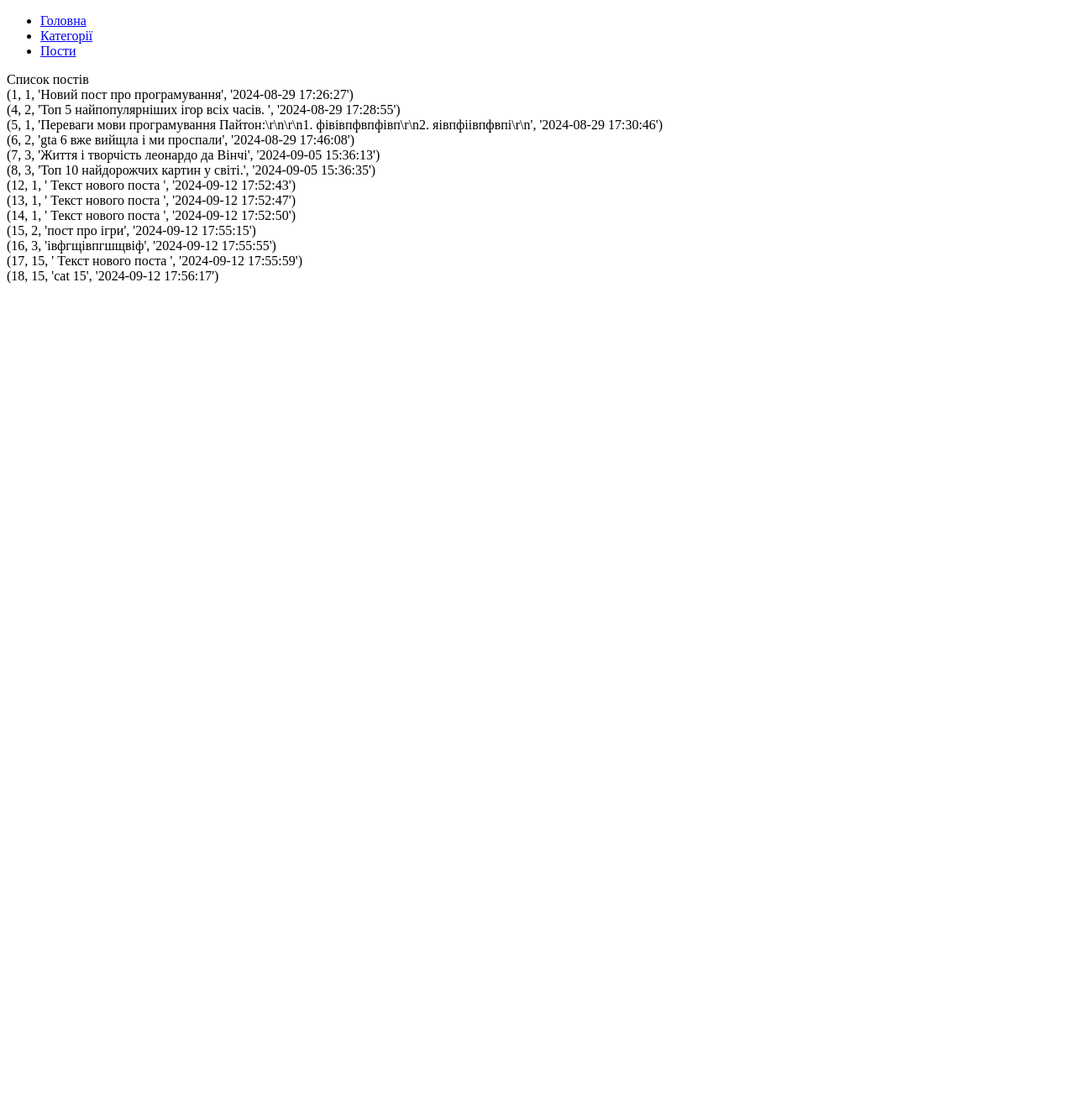
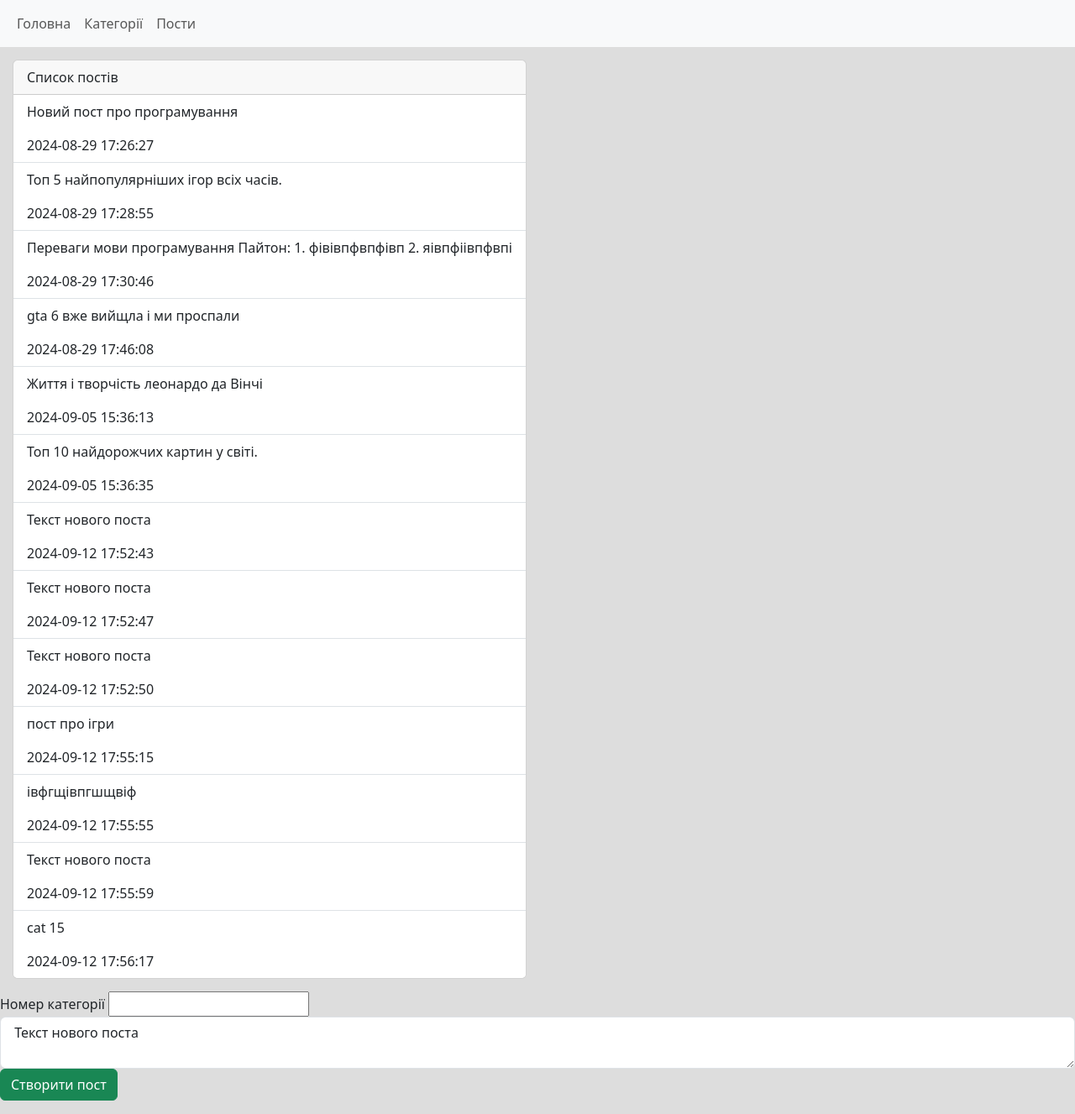
Before and after one commit to M-Pidlisnyi/blog_ct1930, a Flask app: page /posts in a window 1280 px wide. Shown: the whole page at 84% size. Before the commit the page ends 338 px from the top, so only its background shows below. Run offline with Flask 3, Linux system fonts and the light colour scheme; data comes from the database, SQL or seed files in the repository; both versions use the stored data as it was after the commit.

Commit message:
add bootstrap and adding posts

```diff
--- a/db.py
+++ b/db.py
@@ -35,3 +35,11 @@
     res = cursor.fetchall()
     close()
     return res
+
+
+def addPost(category_id, text):
+    open()
+    cursor.execute("INSERT INTO post (category_id, text) VALUES (?,?);",
+                   [category_id, text])
+    conn.commit()
+    close()
--- a/main.py
+++ b/main.py
@@ -1,4 +1,4 @@
-from flask import Flask, render_template
+from flask import Flask, redirect, render_template, request
 import db
 
 app = Flask(__name__)
@@ -12,13 +12,32 @@
     return render_template("category_list.html",
                            category_list=db.getCategories())
 
-@app.route("/posts")
+@app.route("/posts", methods=["GET","POST"])
 def post_list():
+    if request.method == "POST":
+        category_id = request.form.get("category_id")
+        text = request.form.get("text")
+
+        #validate category_id
+        db.addPost(category_id, text)
+
+        return redirect(f"/posts")
+
     return render_template("post_list.html",
                            post_list=db.getPosts())
 
-@app.route("/categories/<id>")
+@app.route("/categories/<id>", methods=["GET","POST"])
 def posts_by_category(id):
+
+    if request.method == "POST":
+        category_id = request.form.get("category_id")
+        text = request.form.get("text")
+
+        #validate category_id
+        db.addPost(category_id, text)
+
+        return redirect(f"/categories/{id}")
+
     return render_template("post_list.html",
                            post_list=db.getPostsByCategory(id))
 
--- /dev/null
+++ b/static/style.css
@@ -0,0 +1,15 @@
+body{
+    background: #ddd;
+}
+
+.list-group-item a{
+    text-decoration: none;
+    color: #333;
+}
+
+.card-list{
+    width: fit-content;
+    /* margin:auto;
+    margin-top: 20px; */
+    margin: 15px;
+}
--- a/templates/base.html
+++ b/templates/base.html
@@ -3,6 +3,8 @@
 <head>
     <meta charset="UTF-8">
     <meta name="viewport" content="width=device-width, initial-scale=1.0">
+    <link href="https://cdn.jsdelivr.net/npm/bootstrap@5.3.3/dist/css/bootstrap.min.css" rel="stylesheet" integrity="sha384-QWTKZyjpPEjISv5WaRU9OFeRpok6YctnYmDr5pNlyT2bRjXh0JMhjY6hW+ALEwIH" crossorigin="anonymous">
+    <link rel="stylesheet" href="{{ url_for('static', filename='style.css')  }}">
     <title>Мій блог</title>
 </head>
 <body>
@@ -13,5 +15,6 @@
         Головна сторінка
     {% endblock %}
 
+    <script src="https://cdn.jsdelivr.net/npm/bootstrap@5.3.3/dist/js/bootstrap.bundle.min.js" integrity="sha384-YvpcrYf0tY3lHB60NNkmXc5s9fDVZLESaAA55NDzOxhy9GkcIdslK1eN7N6jIeHz" crossorigin="anonymous"></script>
 </body>
 </html>
--- a/templates/menu.html
+++ b/templates/menu.html
@@ -1,19 +1,21 @@
-<nav>
-    <ul>
-        <li>
-            <a href="/">
+<nav  class="navbar navbar-expand-lg bg-body-tertiary"  >
+    <div class="container-fluid">
+        <ul class="navbar-nav me-auto mb-2 mb-lg-0">
+            <li class="nav-item">
+                <a href="/" class="nav-link">
                     Головна
                 </a>
             </li>
-        <li>
-            <a href="/categories">
+            <li class="nav-item">
+                <a href="/categories"  class="nav-link">
                     Категорії
                 </a>
             </li>
-        <li>
-            <a href="/posts">
+            <li class="nav-item">
+                <a href="/posts"  class="nav-link">
                     Пости
                 </a>
             </li>
         </ul>
+    </div>
 </nav>
--- a/templates/post_list.html
+++ b/templates/post_list.html
@@ -1,10 +1,29 @@
 {% extends 'base.html' %}
 
 {% block content %}
-    Список постів
-    {% for p in post_list %}
-        <div>
-            {{p}}
-        </div>
-    {% endfor %}
+<div class="card card-list">
+    <div class="card-header">
+        Список постів
+    </div>
+    <ul class="list-group list-group-flush">
+        {% for p in post_list %}
+            <li class="list-group-item">
+                <p>
+                    {{p[2]}}
+                </p>
+                <span>{{p[-1]}}</span>
+            </li>
+        {% endfor %}
+    </ul>
+</div>
+
+<div class="mb-3">
+    <form method="post">
+        <label >Номер категорії</label>
+        <input type="number" name="category_id">
+        <textarea class="form-control" name="text"> Текст нового поста </textarea>
+        <input type="submit" value="Створити пост" class="btn btn-success">
+    </form>
+</div>
+
 {% endblock %}
```
Also changed, not shown: templates/category_list.html (+14 -7 lines), blog.db. Lines whose indentation alone changed are shown as unchanged.
